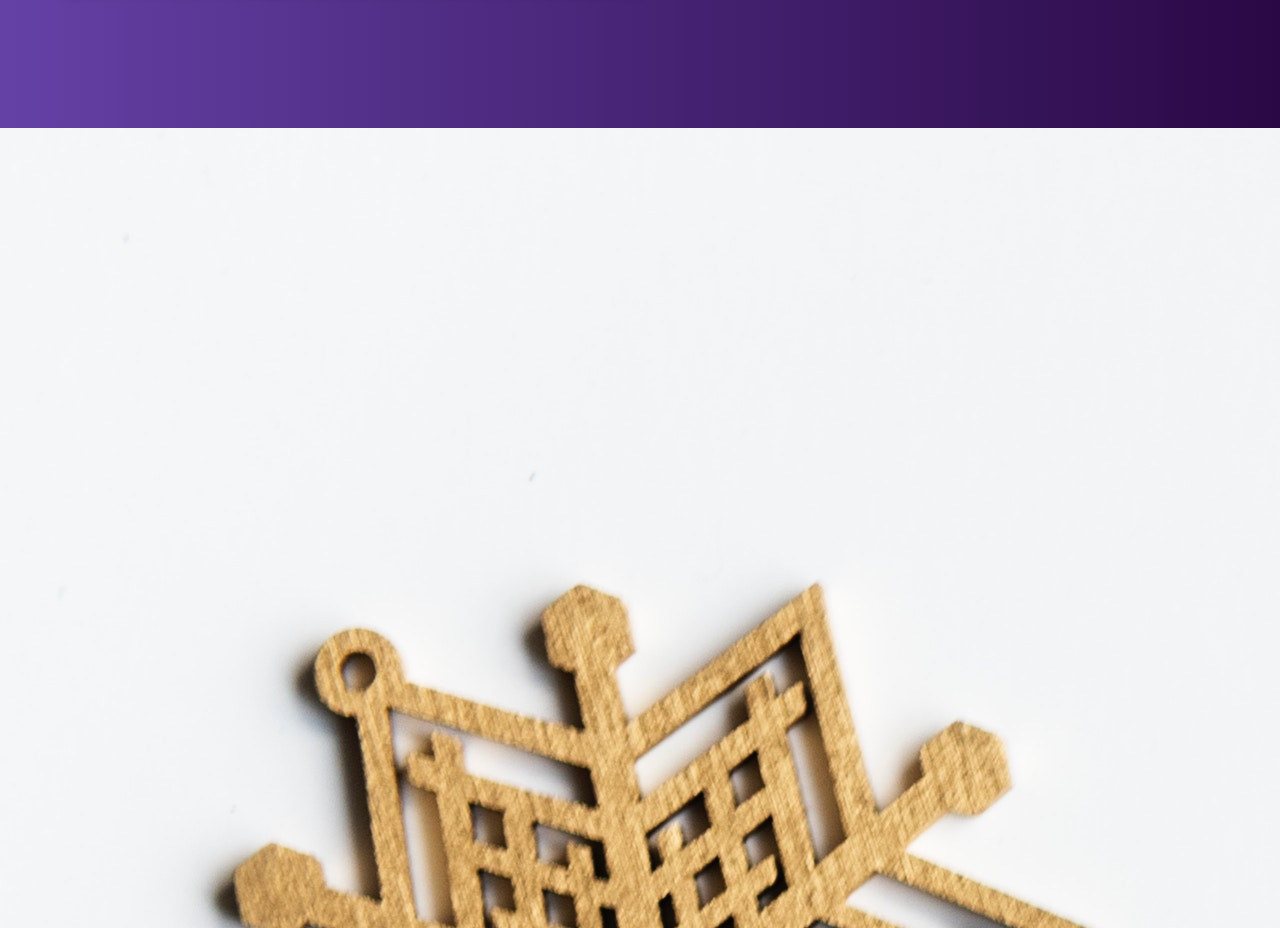
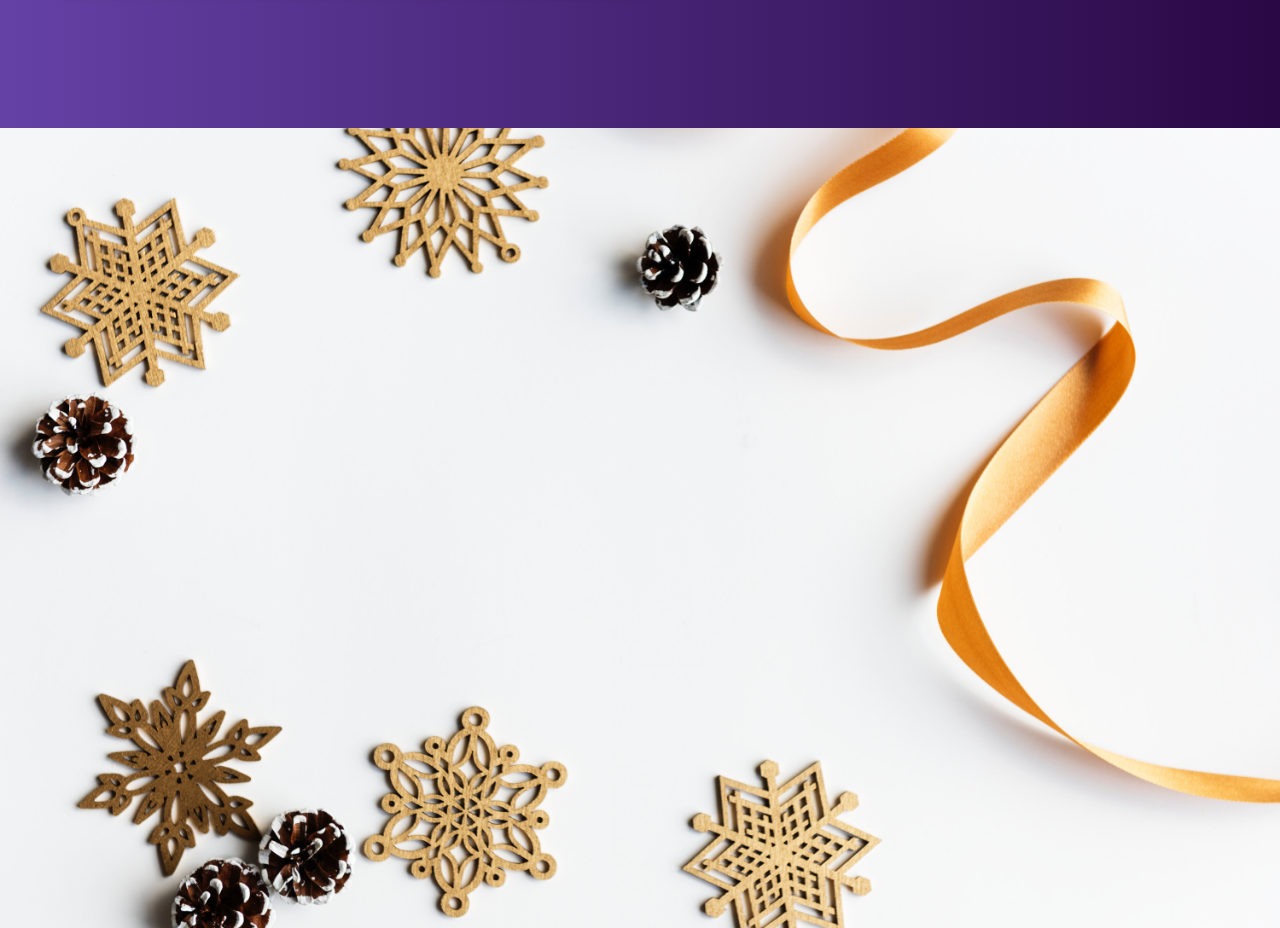
Before and after one commit to Luchanso/new-year-chain, a React (Create React App) app: page / in a window 1280 px wide. Shown: the part 640-1568 px from the top of the page. Built offline with nearby package versions, Linux system fonts and the light colour scheme.

Commit message:
fix(header): background fix

```diff
--- a/src/pages/Main/Main.jsx
+++ b/src/pages/Main/Main.jsx
@@ -4,20 +4,9 @@ import styled from 'styled-components';
 import background from './background.jpg';
 
 const Header = styled.div`
-  background-position: center;
-  background-size: cover;
-  background: url(${background}) white;
+  background: center / cover no-repeat url(${background}) white;
   display: flex;
   height: 100vh;
-  width: 100%;
-`;
-
-const Mask = styled.div`
-  align-items: center;
-  display: flex;
-  flex-direction: column;
-  height: 100%;
-  justify-content: center;
   width: 100%;
 `;
 
@@ -103,9 +92,7 @@ const Main = () => (
       </Column>
       <Column />
     </Root>
-    <Header>
-      <Mask />
-    </Header>
+    <Header />
   </Fragment>
 );
 
```
